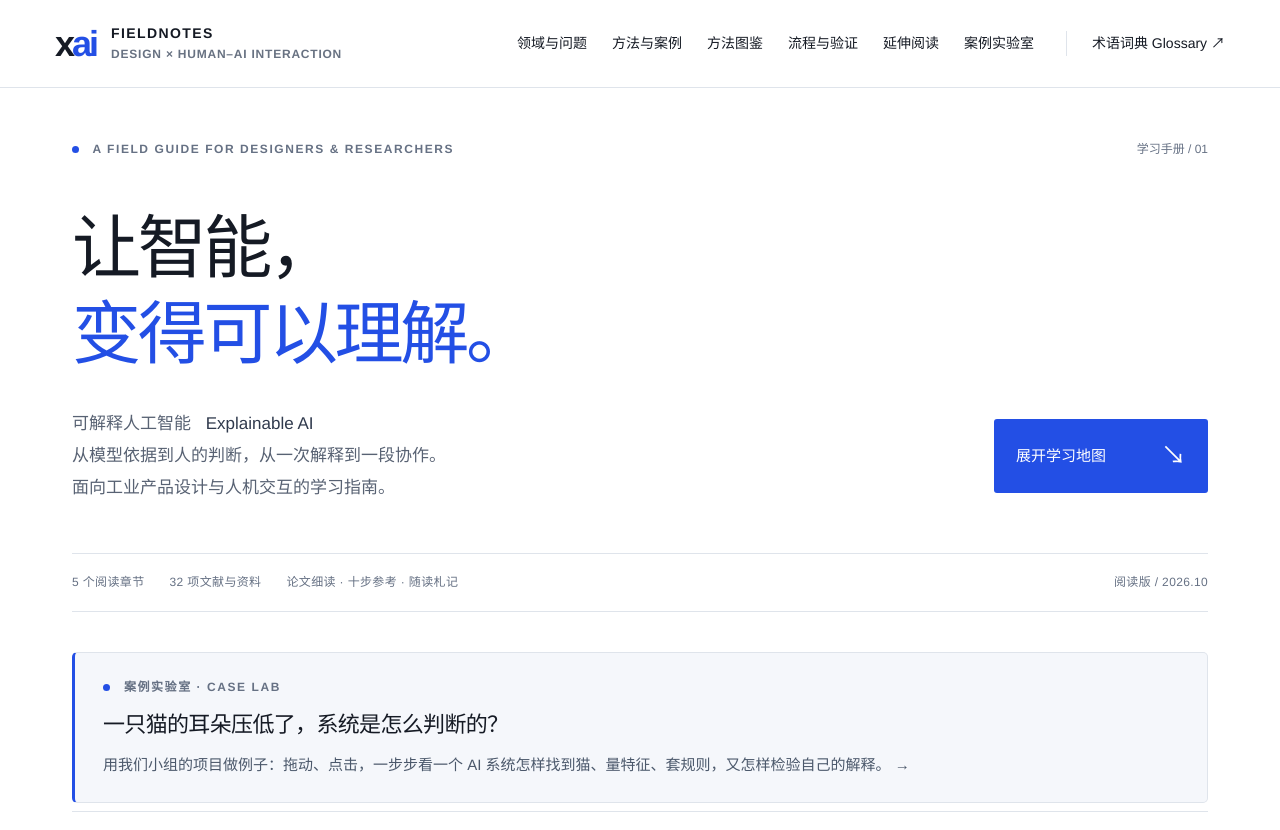
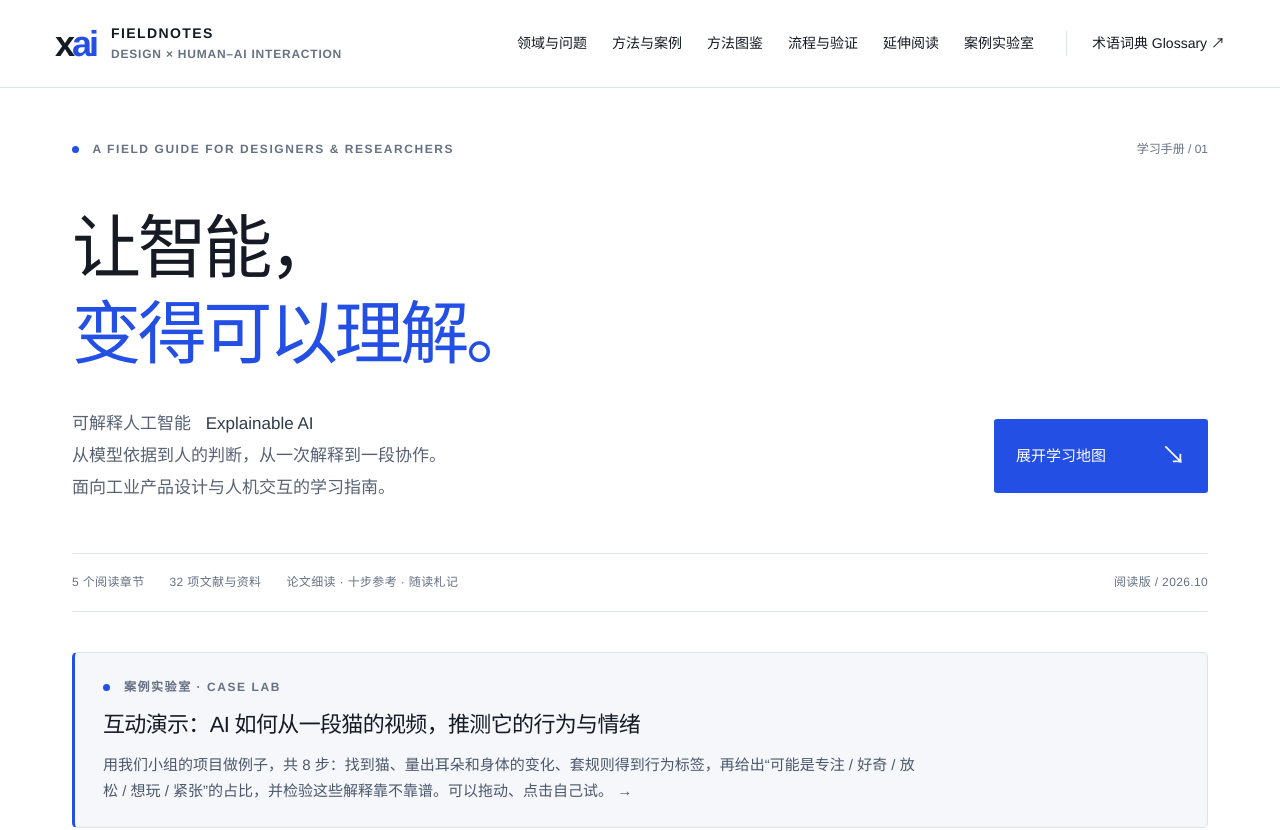
Before and after one commit to limbohoo/xai_fieldnote, a Next.js app: page / in a window 1280 px wide. Shown: the top 830 px of the page. Built offline with nearby package versions, Linux system fonts and the light colour scheme.

Commit message:
Clarify the case-lab banner title and description on the home page
Co-Authored-By: Claude Sonnet 5.5 <noreply@anthropic.com>

```diff
--- a/app/field-guide.tsx
+++ b/app/field-guide.tsx
@@ -85,9 +85,9 @@ export function FieldGuide() {
         </section>
         <a className="case-banner" href="/case">
           <span className="eyebrow"><i /> 案例实验室 · CASE LAB</span>
-          <strong>一只猫的耳朵压低了，系统是怎么判断的？</strong>
+          <strong>互动演示：AI 如何从一段猫的视频，推测它的行为与情绪</strong>
           <span className="case-banner-copy">
-            用我们小组的项目做例子：拖动、点击，一步步看一个 AI 系统怎样找到猫、量特征、套规则，又怎样检验自己的解释。 →
+            用我们小组的项目做例子，共 8 步：找到猫、量出耳朵和身体的变化、套规则得到行为标签，再给出“可能是专注 / 好奇 / 放松 / 想玩 / 紧张”的占比，并检验这些解释靠不靠谱。可以拖动、点击自己试。 →
           </span>
         </a>
         <Chapter id="mapping" number="01" title="领域、问题与阅读坐标" summary="从系统依据、人的理解到真实情境，建立选择解释方法前的判断框架。">
```
